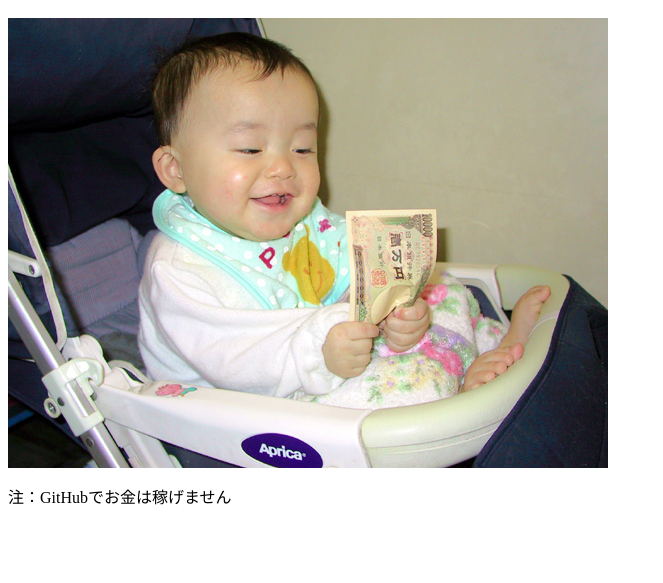
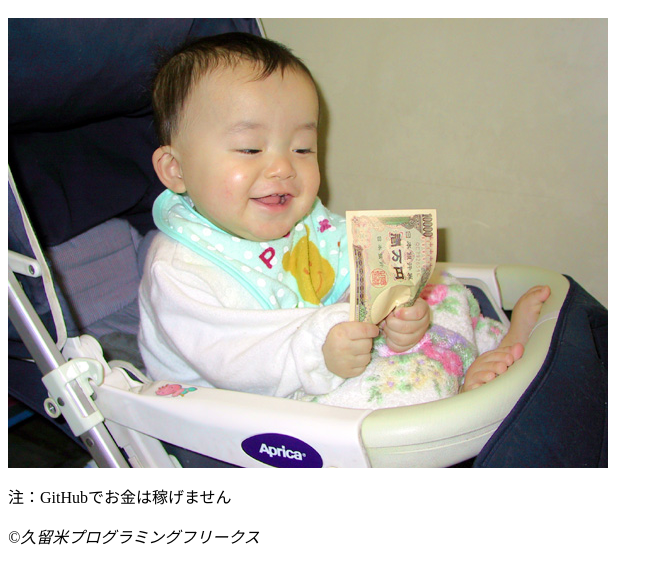
Before and after one commit to yoshiaki99/gitHubTest, a plain HTML site: page index.html in a window 1280 px wide. Shown: the part 57-640 px from the top of the page, without its empty margins (0-663 px from the left). Drawn offline with Linux system fonts and the light colour scheme.

Commit message:
Update file index.html

```diff
--- a/index.html
+++ b/index.html
@@ -6,5 +6,6 @@
 <img src="img01.png" />
 <p>注：GitHubでお金は稼げません</p>
 
+<address>&copy;久留米プログラミングフリークス</address>
 </body>
 </html>
```
